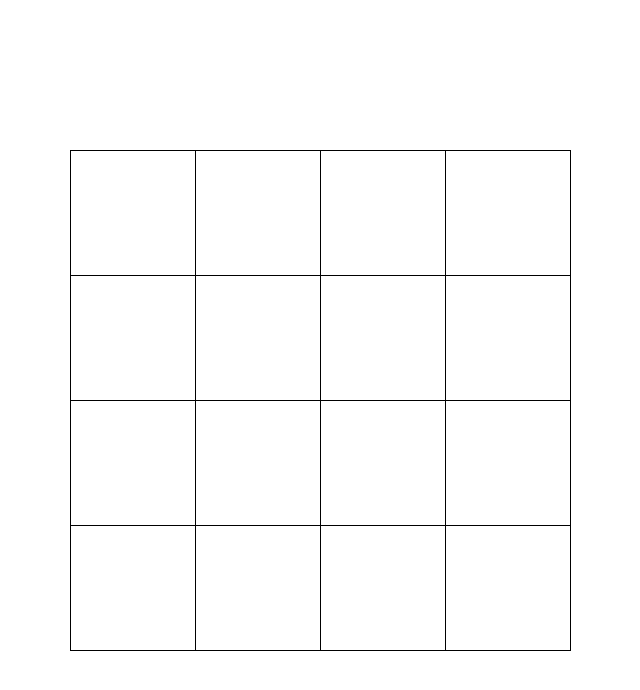
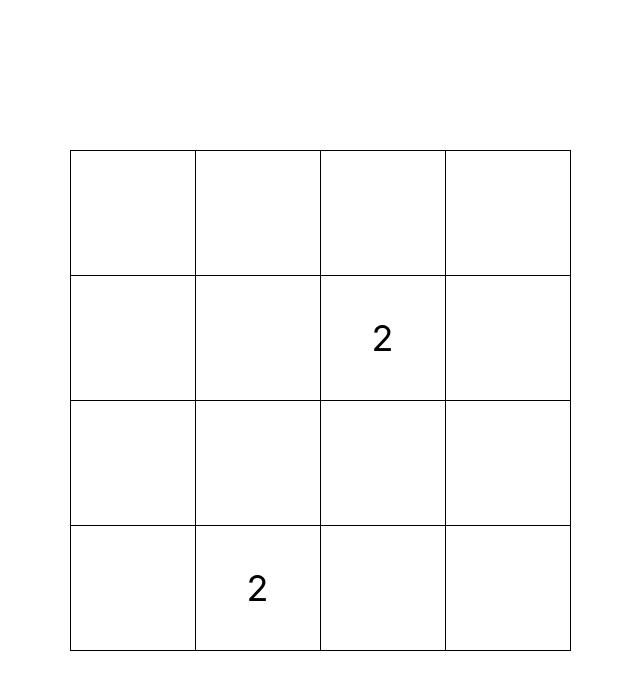
Before and after one commit to ivanna-ostrovets/react-2048-game, a React (Create React App) app: page / in a window 1280 px wide. Shown: the top 690 px of the page, without its empty margins (320-960 px from the left). Built offline with nearby package versions, Linux system fonts and the light colour scheme.

Commit message:
Initialize board with 2 numbers at random positions

```diff
--- a/src/App.tsx
+++ b/src/App.tsx
@@ -1,16 +1,9 @@
 import React, { useState } from 'react';
 
+import './App.css';
 import Cell from './Cell/Cell';
-import './App.css';
-
-export type CellType = number | undefined;
-
-type Board = [
-  [CellType, CellType, CellType, CellType],
-  [CellType, CellType, CellType, CellType],
-  [CellType, CellType, CellType, CellType],
-  [CellType, CellType, CellType, CellType],
-];
+import { generateBoardWithNewCell } from './generateBoardWithNewCell';
+import { Board } from './types';
 
 const INITIAL_BOARD_STATE: Board = [
   [undefined, undefined, undefined, undefined],
@@ -20,7 +13,9 @@ const INITIAL_BOARD_STATE: Board = [
 ];
 
 const App: React.FC = () => {
-  const [board, setBoard] = useState(INITIAL_BOARD_STATE);
+  const [board, setBoard] = useState(
+    generateBoardWithNewCell(generateBoardWithNewCell(INITIAL_BOARD_STATE)),
+  );
 
   return (
     <div className="app">
--- a/src/Cell/Cell.tsx
+++ b/src/Cell/Cell.tsx
@@ -1,6 +1,6 @@
 import React from 'react';
 
-import { CellType } from '../App';
+import { CellType } from '../types';
 import './Cell.css';
 
 interface Props {
--- /dev/null
+++ b/src/generateBoardWithNewCell.ts
@@ -0,0 +1,28 @@
+import { Board } from './types';
+
+const ROWS_QUANTITY = 4;
+const CELLS_QUANTITY_PER_ROW = 4;
+
+const getNewCellNumber = () => (Math.random() < 0.9 ? 2 : 4);
+
+const getRandomInt = (max: number) =>
+  Math.floor(Math.random() * Math.floor(max));
+
+const getNewCellPosition = () => [
+  getRandomInt(ROWS_QUANTITY),
+  getRandomInt(CELLS_QUANTITY_PER_ROW),
+];
+
+export const generateBoardWithNewCell = (board: Board) => {
+  const newBoard = [...board.map(row => [...row])] as Board;
+  const newCellNumber = getNewCellNumber();
+  let rowNumber, cellNumber;
+
+  do {
+    [rowNumber, cellNumber] = getNewCellPosition();
+  } while (board[rowNumber][cellNumber] !== undefined);
+
+  newBoard[rowNumber][cellNumber] = newCellNumber;
+
+  return newBoard;
+};
--- /dev/null
+++ b/src/types.ts
@@ -0,0 +1,8 @@
+export type CellType = number | undefined;
+
+export type Board = [
+    [CellType, CellType, CellType, CellType],
+    [CellType, CellType, CellType, CellType],
+    [CellType, CellType, CellType, CellType],
+    [CellType, CellType, CellType, CellType],
+];
```
